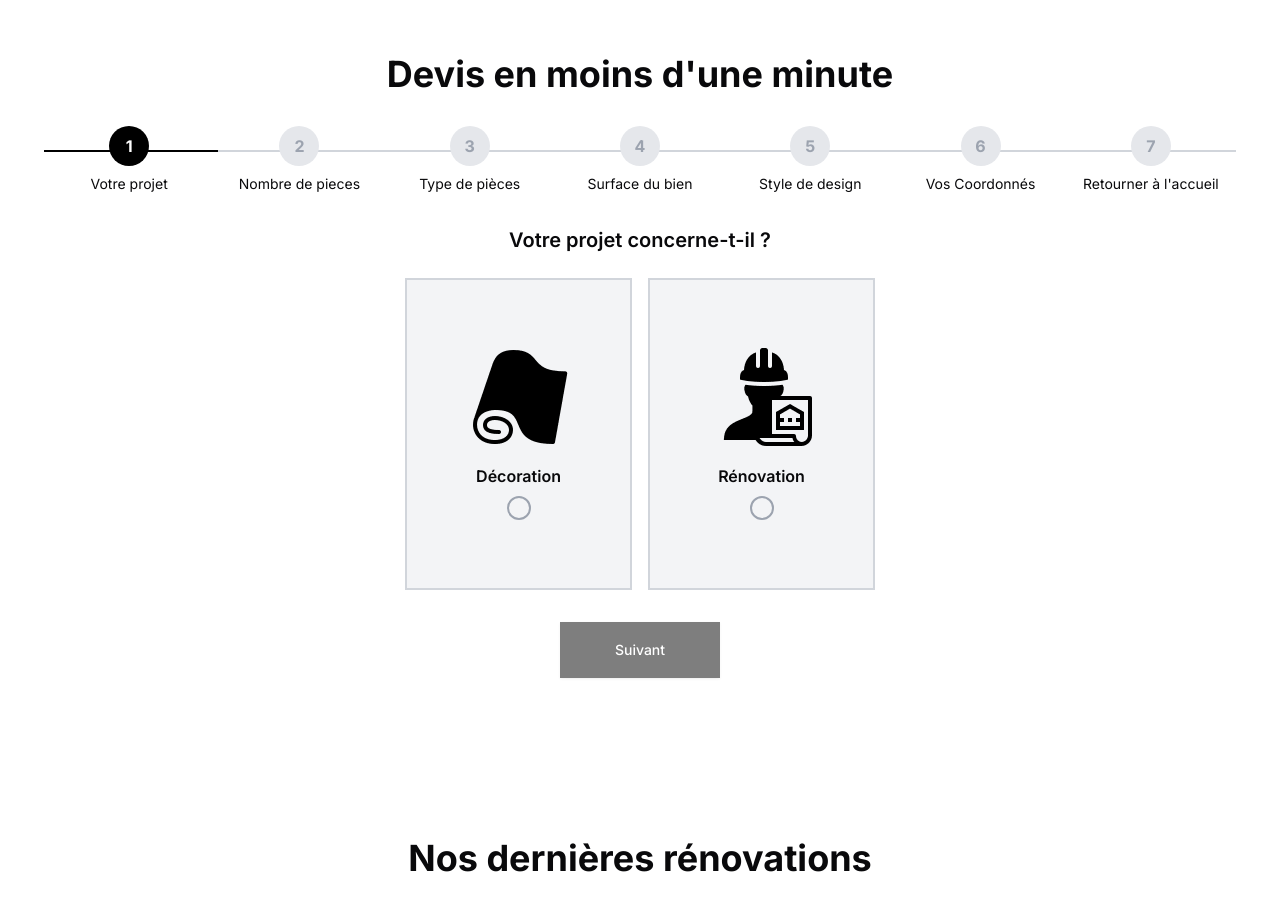
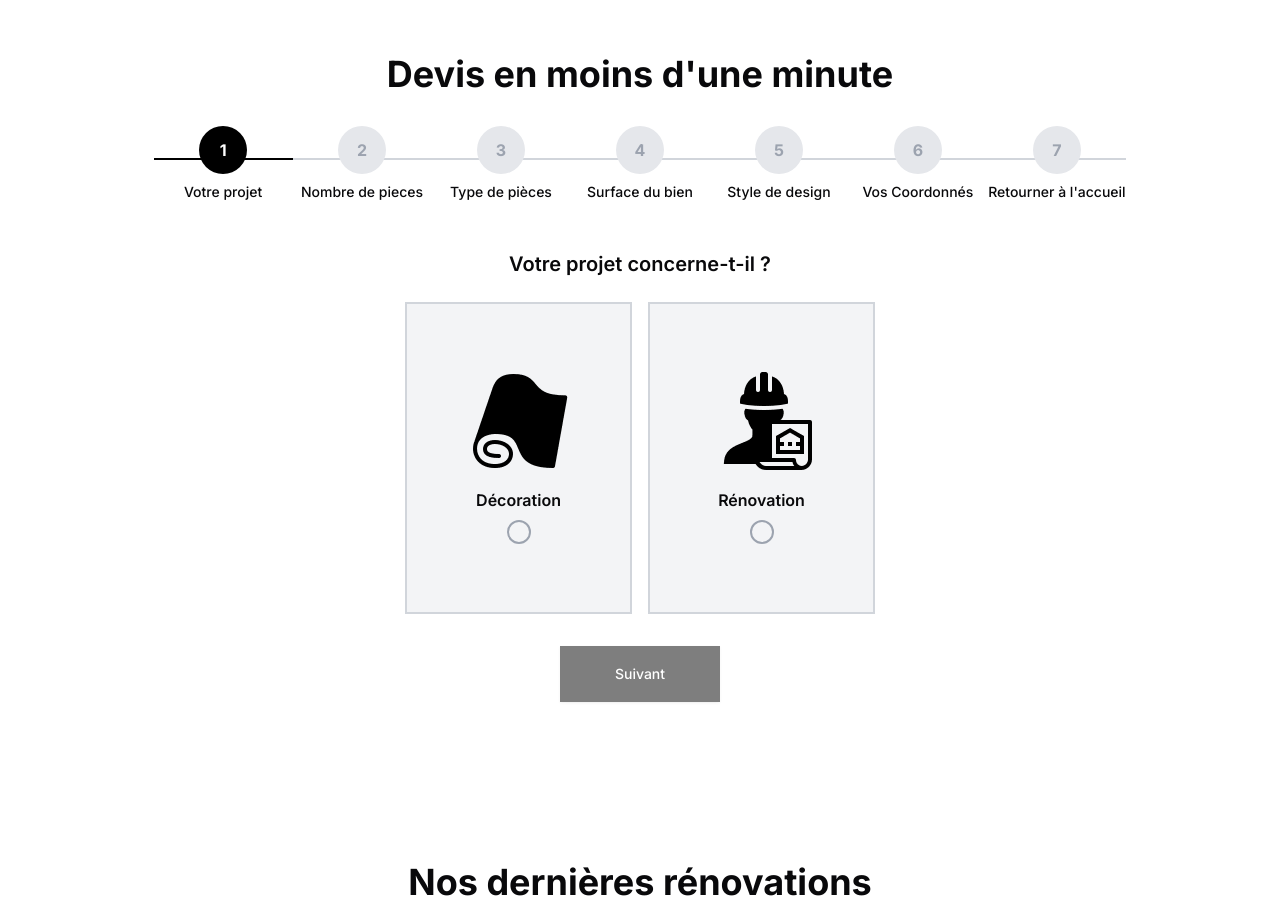
Before and after one commit to arnob92/millabartondesign, a Next.js app: page / in a window 1280 px wide. Shown: the part 3520-4428 px from the top of the page. Built offline with nearby package versions, Linux system fonts and the light colour scheme.

Commit message:
progress bar change

```diff
--- a/src/components/QuickQuote.tsx
+++ b/src/components/QuickQuote.tsx
@@ -129,53 +129,48 @@ export default function QuickQuote() {
       <div className="container-custom">
         <h2 className="text-center mb-8">Devis en moins d'une minute</h2>
 
-        <div className="mb-8 relative"> {/* Reduced margin-bottom */}
-  {/* Progress line container */}
-  <div className="absolute top-5 left-3 right-3 h-0.5 bg-gray-300 z-0 md:top-6"></div> {/* Smaller positioning */}
+        <div className="mb-12 relative w-full flex flex-col items-center">
+  {/* Progress track - absolutely centered */}
+  <div className="absolute top-6 left-0 right-0 h-0.5 bg-gray-300 z-0 md:top-8 mx-auto" style={{ width: '80%' }}></div>
 
-  {/* Progress indicator - simplified calculation */}
+  {/* Progress indicator - centered with perfect math */}
   <div
-    className="absolute top-5 left-3 h-0.5 bg-black z-0 transition-all duration-300 md:top-6"
+    className="absolute top-6 h-0.5 bg-black z-10 transition-all duration-300 md:top-8"
     style={{
-      width: `${(step / 7) * 100}%`,
-      maxWidth: 'calc(100% - 1.5rem)' /* Accounts for padding */
+      width: `${(step / 7) * 80}%`,
+      left: '10%', // (100% - 80%) / 2
+      right: 'auto'
     }}
   ></div>
 
-  {/* Steps container */}
-  <div className="relative z-10 overflow-x-auto whitespace-nowrap px-3"> {/* Reduced padding */}
-    <div className="inline-flex w-full justify-between">
+  {/* Steps container - perfectly centered */}
+  <div className="relative z-20 w-full flex justify-center">
+    <div className="flex justify-between" style={{ width: '80%' }}>
       {[1, 2, 3, 4, 5, 6, 7].map((stepNumber) => (
-        <button
+        <div
           key={stepNumber}
-          type="button"
-          onClick={() => {
-            if (stepNumber <= step || stepNumber === 7) {
-              setStep(stepNumber);
-            }
-          }}
-          className={`inline-flex flex-col items-center ${stepNumber > step && stepNumber !== 7 ? 'cursor-default' : 'cursor-pointer'}`}
-          style={{
-            minWidth: `${100 / 7}%`,
-            width: `${100 / 7}%`
-          }}
+          className="flex flex-col items-center relative"
+          style={{ width: `${100 / 7}%` }}
         >
-          <div
+          {/* Step circle */}
+          <button
+            type="button"
+            onClick={() => stepNumber <= step && setStep(stepNumber)}
             className={`
-              flex items-center justify-center
-              w-8 h-8 rounded-full  /* Smaller circles */
-              md:w-10 md:h-10 md:text-base  /* Adjusted desktop size */
-              font-bold
+              w-10 h-10 rounded-full flex items-center justify-center
+              md:w-12 md:h-12 font-bold relative z-10
               ${stepNumber <= step ? 'bg-black text-white' : 'bg-gray-200 text-gray-400'}
+              ${stepNumber <= step ? 'cursor-pointer' : 'cursor-default'}
             `}
           >
             {stepNumber}
-          </div>
-          {/* Step label - hidden on small screens */}
-          <div className="mt-1 lg:mt-2 text-center text-sm px-1 hidden lg:block"> {/* Smaller spacing */}
+          </button>
+
+          {/* Step label */}
+          <div className="mt-2 text-center text-xs lg:text-sm font-medium hidden lg:block">
             {stepLabels[stepNumber - 1]}
           </div>
-        </button>
+        </div>
       ))}
     </div>
   </div>
```
